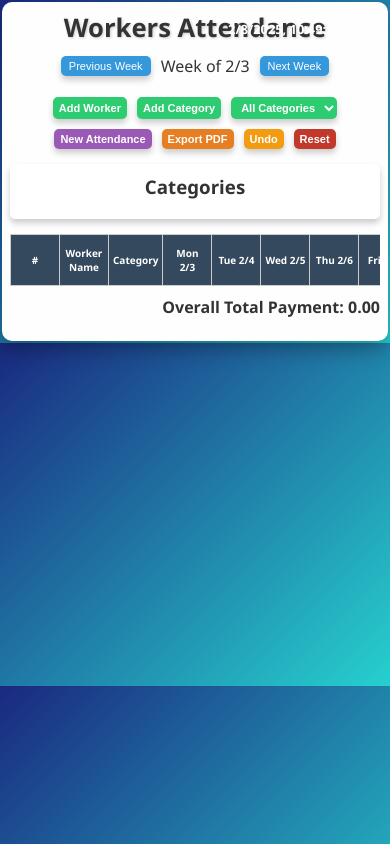
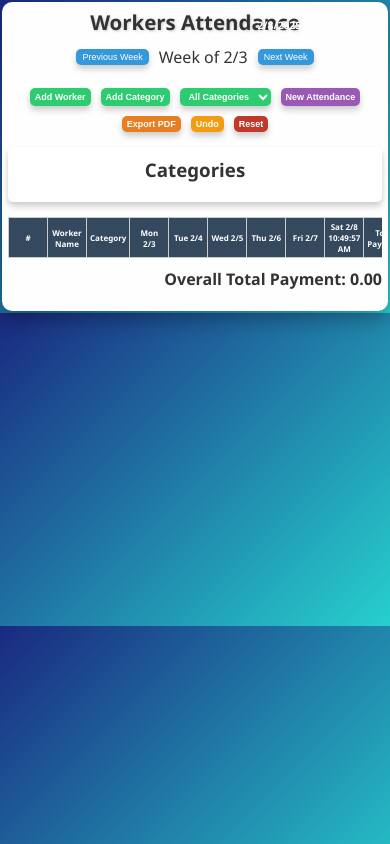
Before and after one commit to tilaks-631/Uadated-AT, a plain HTML site: page index.html in a window 390 px wide. Drawn offline with nearby package versions, Linux system fonts and the light colour scheme.

Commit message:
Update index.html

```diff
--- a/index.html
+++ b/index.html
@@ -198,40 +198,40 @@
     .cat-item span {
       font-weight: bold;
     }
-    /* Media Query for Mobile Devices - Further Reduced Sizes */
+    /* Media Query for Mobile Devices - Further Reduced by ~20% */
     @media only screen and (max-width: 600px) {
       .container {
         margin: 2px;
-        padding: 8px;
+        padding: 6px;
       }
       header h1 {
-        font-size: 1.6em;
+        font-size: 1.28em; /* 20% reduction from 1.6em */
       }
       .clock {
-        font-size: 0.8em;
+        font-size: 0.64em; /* 20% reduction from 0.8em */
       }
       .week-navigation button {
-        padding: 4px 8px;
-        font-size: 11px;
+        padding: 3px 6px; /* Reduced from 4px 8px */
+        font-size: 9px;    /* Reduced from 11px */
       }
       .controls button, .controls select {
-        padding: 4px 6px;
-        font-size: 11px;
+        padding: 3px 5px;  /* Reduced from 4px 6px */
+        font-size: 9px;    /* Reduced from 11px */
       }
       table th, table td {
-        padding: 4px;
-        font-size: 10px;
-        min-width: 40px;
+        padding: 3px;      /* Reduced from 4px */
+        font-size: 8px;    /* Reduced from 10px */
+        min-width: 32px;   /* Reduced from 40px */
       }
       .modal-content {
-        padding: 12px;
+        padding: 10px;     /* Reduced from 12px */
       }
       .modal-content input, .modal-content select {
-        padding: 6px;
+        padding: 5px;      /* Reduced from 6px */
       }
       .modal-content button.submit-btn {
-        padding: 8px;
-        font-size: 14px;
+        padding: 6px;      /* Reduced from 8px */
+        font-size: 11px;   /* Reduced from 14px */
       }
     }
   </style>
```
